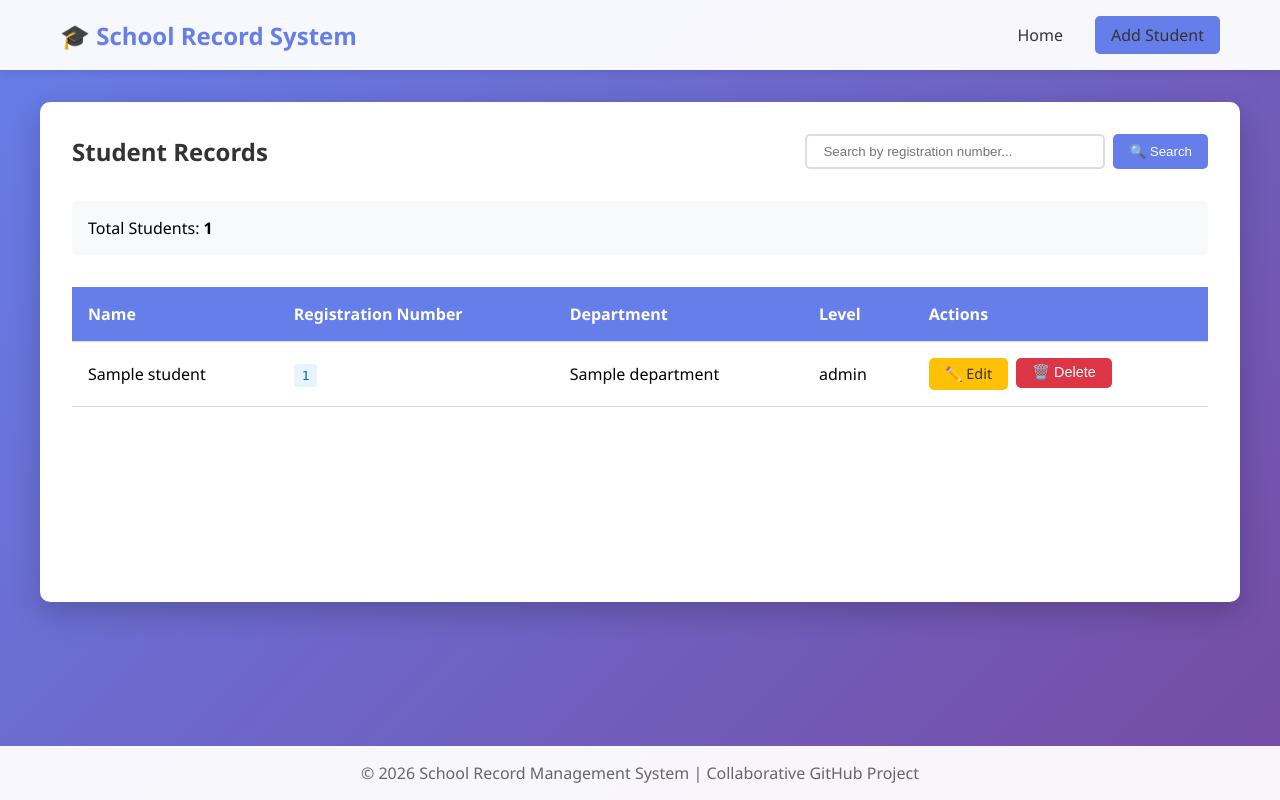
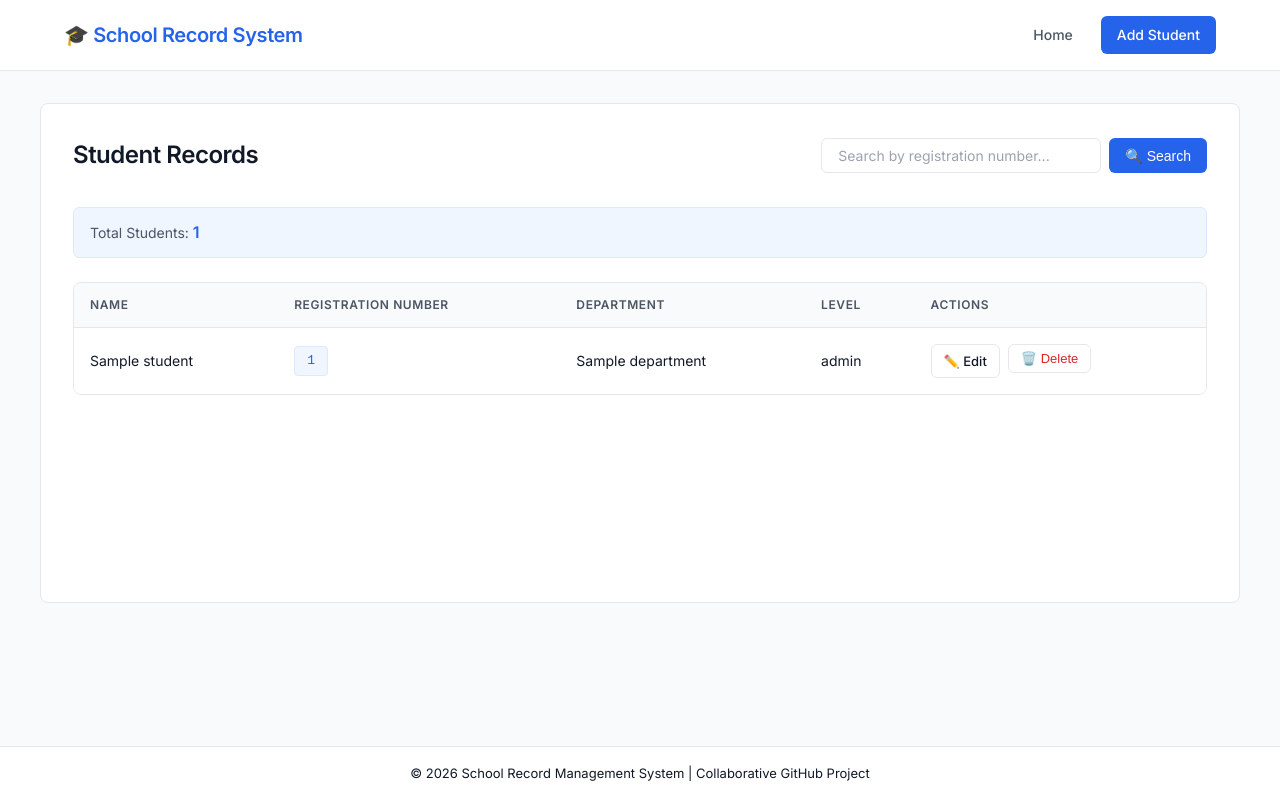
Before and after one commit to codewithtsola/School-Project, a Flask app: template templates/index.html in a window 1280 px wide. Run offline with Flask 3, Linux system fonts and the light colour scheme; the template is opened without the code that fills it: most values are stand-ins (such as "Sample title", 1, 10 or a date in 2020).

Commit message:
Enhance styles with CSS variables and updates.. made the ui use a blue theme and look minimalistic
Added custom CSS variables and updated styles for various elements to improve consistency and design.

```diff
--- a/static/style.css
+++ b/static/style.css
@@ -1,29 +1,51 @@
 /* static/style.css */
+@import url('https://fonts.googleapis.com/css2?family=Inter:wght@300;400;500;600;700&display=swap');
+
 * {
     margin: 0;
     padding: 0;
     box-sizing: border-box;
 }
 
+:root {
+    --primary-blue: #2563eb;
+    --light-blue: #3b82f6;
+    --blue-50: #eff6ff;
+    --blue-100: #dbeafe;
+    --blue-600: #2563eb;
+    --blue-700: #1d4ed8;
+    --white: #ffffff;
+    --gray-50: #f9fafb;
+    --gray-100: #f3f4f6;
+    --gray-200: #e5e7eb;
+    --gray-400: #9ca3af;
+    --gray-600: #4b5563;
+    --gray-900: #111827;
+    --red: #dc2626;
+    --green: #16a34a;
+    --yellow: #eab308;
+}
+
 body {
-    font-family: 'Segoe UI', Tahoma, Geneva, Verdana, sans-serif;
-    background: linear-gradient(135deg, #667eea 0%, #764ba2 100%);
+    font-family: 'Inter', -apple-system, BlinkMacSystemFont, 'Segoe UI', sans-serif;
+    background: var(--gray-50);
     min-height: 100vh;
-    padding-bottom: 60px;
+    color: var(--gray-900);
+    line-height: 1.6;
 }
 
 .container {
     max-width: 1200px;
     margin: 0 auto;
-    padding: 0 20px;
+    padding: 0 24px;
 }
 
 /* Navbar */
 .navbar {
-    background: rgba(255, 255, 255, 0.95);
-    box-shadow: 0 2px 10px rgba(0,0,0,0.1);
-    padding: 1rem 0;
-    margin-bottom: 2rem;
+    background: var(--white);
+    border-bottom: 1px solid var(--gray-200);
+    padding: 16px 0;
+    margin-bottom: 32px;
 }
 
 .navbar .container {
@@ -33,72 +55,97 @@ body {
 }
 
 .logo {
-    color: #667eea;
-    font-size: 1.5rem;
+    color: var(--primary-blue);
+    font-size: 20px;
+    font-weight: 600;
+    letter-spacing: -0.02em;
 }
 
 .nav-links {
     display: flex;
     list-style: none;
-    gap: 1rem;
+    gap: 12px;
     align-items: center;
 }
 
 .nav-links a {
     text-decoration: none;
-    color: #333;
-    padding: 0.5rem 1rem;
-    border-radius: 5px;
-    transition: all 0.3s;
+    color: var(--gray-600);
+    padding: 8px 16px;
+    border-radius: 6px;
+    transition: all 0.2s;
+    font-weight: 500;
+    font-size: 14px;
 }
 
-.nav-links a:hover {
-    background: #f0f0f0;
+.nav-links a:not(.btn-primary):hover {
+    background: var(--gray-100);
+    color: var(--gray-900);
+}
+
+.nav-links .btn-primary {
+    background: var(--primary-blue);
+    color: white;
+}
+
+.nav-links .btn-primary:hover {
+    background: var(--blue-700);
 }
 
 /* Main Content */
 .main-content {
-    background: white;
-    border-radius: 10px;
-    padding: 2rem;
-    box-shadow: 0 10px 30px rgba(0,0,0,0.2);
+    background: var(--white);
+    border-radius: 8px;
+    padding: 32px;
+    border: 1px solid var(--gray-200);
     min-height: 500px;
+    margin-bottom: 80px;
 }
 
 /* Alerts */
 .alert {
-    padding: 1rem;
-    border-radius: 5px;
-    margin-bottom: 1rem;
+    padding: 12px 16px;
+    border-radius: 6px;
+    margin-bottom: 20px;
     display: flex;
     justify-content: space-between;
     align-items: center;
+    font-size: 14px;
+    font-weight: 500;
+    border: 1px solid;
 }
 
 .alert-success {
-    background: #d4edda;
-    color: #155724;
-    border: 1px solid #c3e6cb;
+    background: #f0fdf4;
+    color: var(--green);
+    border-color: #86efac;
 }
 
 .alert-error {
-    background: #f8d7da;
-    color: #721c24;
-    border: 1px solid #f5c6cb;
+    background: #fef2f2;
+    color: var(--red);
+    border-color: #fca5a5;
 }
 
 .alert-warning {
-    background: #fff3cd;
-    color: #856404;
-    border: 1px solid #ffeaa7;
+    background: #fefce8;
+    color: #a16207;
+    border-color: #fde047;
 }
 
 .close-btn {
     background: none;
     border: none;
-    font-size: 1.5rem;
+    font-size: 20px;
     cursor: pointer;
     color: inherit;
+    opacity: 0.6;
+    transition: opacity 0.2s;
+    padding: 0 8px;
+}
+
+.close-btn:hover {
+    opacity: 1;
 }
 
 /* Header Section */
@@ -106,173 +153,243 @@ body {
     display: flex;
     justify-content: space-between;
     align-items: center;
-    margin-bottom: 2rem;
+    margin-bottom: 32px;
     flex-wrap: wrap;
-    gap: 1rem;
+    gap: 16px;
 }
 
 .header-section h2 {
-    color: #333;
+    color: var(--gray-900);
+    font-size: 24px;
+    font-weight: 600;
+    letter-spacing: -0.02em;
 }
 
 /* Search Box */
 .search-box {
     display: flex;
-    gap: 0.5rem;
+    gap: 8px;
+    align-items: center;
 }
 
 .search-box form {
     display: flex;
-    gap: 0.5rem;
+    gap: 8px;
 }
 
 .search-box input {
-    padding: 0.5rem 1rem;
-    border: 2px solid #ddd;
-    border-radius: 5px;
-    width: 300px;
+    padding: 8px 16px;
+    border: 1px solid var(--gray-200);
+    border-radius: 6px;
+    width: 280px;
+    font-size: 14px;
+    transition: all 0.2s;
+    font-family: 'Inter', sans-serif;
+    background: var(--white);
+}
+
+.search-box input:focus {
+    outline: none;
+    border-color: var(--primary-blue);
+    box-shadow: 0 0 0 3px var(--blue-100);
+}
+
+.search-box input::placeholder {
+    color: var(--gray-400);
 }
 
 .search-box button {
-    padding: 0.5rem 1rem;
-    background: #667eea;
+    padding: 8px 16px;
+    background: var(--primary-blue);
     color: white;
     border: none;
-    border-radius: 5px;
+    border-radius: 6px;
     cursor: pointer;
-    transition: all 0.3s;
+    transition: all 0.2s;
+    font-weight: 500;
+    font-size: 14px;
 }
 
 .search-box button:hover {
-    background: #5568d3;
+    background: var(--blue-700);
 }
 
 /* Stats */
 .stats {
-    background: #f8f9fa;
-    padding: 1rem;
-    border-radius: 5px;
-    margin-bottom: 1rem;
+    background: var(--blue-50);
+    padding: 12px 16px;
+    border-radius: 6px;
+    margin-bottom: 24px;
+    border: 1px solid var(--blue-100);
+}
+
+.stats p {
+    margin: 0;
+    font-size: 14px;
+    color: var(--gray-600);
+}
+
+.stats strong {
+    color: var(--primary-blue);
+    font-size: 16px;
+    font-weight: 600;
 }
 
 /* Table */
 .table-container {
     overflow-x: auto;
+    border-radius: 8px;
+    border: 1px solid var(--gray-200);
 }
 
 .student-table {
     width: 100%;
     border-collapse: collapse;
-    margin-top: 1rem;
 }
 
 .student-table thead {
-    background: #667eea;
-    color: white;
+    background: var(--gray-50);
+    border-bottom: 1px solid var(--gray-200);
 }
 
-.student-table th,
+.student-table th {
+    padding: 12px 16px;
+    text-align: left;
+    font-weight: 600;
+    font-size: 12px;
+    text-transform: uppercase;
+    letter-spacing: 0.05em;
+    color: var(--gray-600);
+    border: none;
+}
+
 .student-table td {
-    padding: 1rem;
+    padding: 16px;
     text-align: left;
-    border-bottom: 1px solid #ddd;
+    border-bottom: 1px solid var(--gray-100);
+    font-size: 14px;
+    color: var(--gray-900);
+}
+
+.student-table tbody tr {
+    transition: background 0.2s;
+    background: var(--white);
 }
 
 .student-table tbody tr:hover {
-    background: #f8f9fa;
+    background: var(--gray-50);
+}
+
+.student-table tbody tr:last-child td {
+    border-bottom: none;
 }
 
 .reg-number {
-    background: #e7f3ff;
-    padding: 0.25rem 0.5rem;
-    border-radius: 3px;
-    font-family: monospace;
-    color: #0066cc;
+    background: var(--blue-50);
+    padding: 4px 12px;
+    border-radius: 4px;
+    font-family: 'Courier New', monospace;
+    font-weight: 500;
+    color: var(--primary-blue);
+    font-size: 13px;
+    display: inline-block;
+    border: 1px solid var(--blue-100);
 }
 
 .actions {
     display: flex;
-    gap: 0.5rem;
+    gap: 8px;
 }
 
 /* Buttons */
 .btn-primary {
-    background: #667eea;
+    background: var(--primary-blue);
     color: white;
-    padding: 0.5rem 1.5rem;
+    padding: 8px 16px;
     text-decoration: none;
-    border-radius: 5px;
+    border-radius: 6px;
     border: none;
     cursor: pointer;
-    transition: all 0.3s;
+    transition: all 0.2s;
     display: inline-block;
+    font-weight: 500;
+    font-size: 14px;
 }
 
 .btn-primary:hover {
-    background: #5568d3;
-    transform: translateY(-2px);
+    background: var(--blue-700);
 }
 
 .btn-secondary {
-    background: #6c757d;
-    color: white;
-    padding: 0.5rem 1.5rem;
+    background: var(--white);
+    color: var(--gray-600);
+    padding: 8px 16px;
     text-decoration: none;
-    border-radius: 5px;
-    border: none;
+    border-radius: 6px;
+    border: 1px solid var(--gray-200);
     cursor: pointer;
-    transition: all 0.3s;
+    transition: all 0.2s;
     display: inline-block;
+    font-weight: 500;
+    font-size: 14px;
 }
 
 .btn-secondary:hover {
-    background: #5a6268;
+    background: var(--gray-50);
+    color: var(--gray-900);
 }
 
 .btn-edit {
-    background: #ffc107;
-    color: #333;
-    padding: 0.4rem 1rem;
+    background: var(--white);
+    color: var(--gray-700);
+    padding: 6px 12px;
     text-decoration: none;
-    border-radius: 5px;
-    font-size: 0.9rem;
-    transition: all 0.3s;
+    border-radius: 6px;
+    font-size: 13px;
+    transition: all 0.2s;
+    font-weight: 500;
+    border: 1px solid var(--gray-200);
 }
 
 .btn-edit:hover {
-    background: #e0a800;
+    background: var(--gray-50);
+    border-color: var(--gray-300);
 }
 
 .btn-delete {
-    background: #dc3545;
-    color: white;
-    padding: 0.4rem 1rem;
-    border: none;
-    border-radius: 5px;
-    font-size: 0.9rem;
+    background: var(--white);
+    color: var(--red);
+    padding: 6px 12px;
+    border: 1px solid var(--gray-200);
+    border-radius: 6px;
+    font-size: 13px;
     cursor: pointer;
-    transition: all 0.3s;
+    transition: all 0.2s;
+    font-weight: 500;
 }
 
 .btn-delete:hover {
-    background: #c82333;
+    background: #fef2f2;
+    border-color: #fca5a5;
 }
 
 /* Empty State */
 .empty-state {
     text-align: center;
-    padding: 3rem;
+    padding: 64px 32px;
 }
 
 .empty-state h3 {
-    font-size: 2rem;
-    color: #666;
-    margin-bottom: 1rem;
+    font-size: 18px;
+    color: var(--gray-400);
+    margin-bottom: 8px;
+    font-weight: 500;
 }
 
 .empty-state p {
-    color: #999;
-    margin-bottom: 2rem;
+    color: var(--gray-400);
+    margin-bottom: 24px;
+    font-size: 14px;
 }
 
 /* Forms */
@@ -344,14 +471,32 @@ footer {
     position: fixed;
     bottom: 0;
     width: 100%;
-    background: rgba(255, 255, 255, 0.95);
-    padding: 1rem;
+    background: var(--white);
+    padding: 16px;
     text-align: center;
-    color: #666;
+    color: var(--gray-500);
+    border-top: 1px solid var(--gray-200);
+    font-size: 13px;
+}
+
+footer p {
+    margin: 0;
+    font-weight: 400;
 }
 
 /* Responsive */
 @media (max-width: 768px) {
+    .container {
+        padding: 0 16px;
+    }
+
+    .main-content {
+        padding: 20px;
+        border-radius: 0;
+        border-left: none;
+        border-right: none;
+    }
+
     .header-section {
         flex-direction: column;
         align-items: flex-start;
@@ -359,17 +504,82 @@ footer {
 
     .search-box {
         width: 100%;
+        flex-direction: column;
+    }
+
+    .search-box form {
+        width: 100%;
     }
 
     .search-box input {
         width: 100%;
     }
 
+    .search-box button {
+        width: 100%;
+    }
+
     .student-table {
-        font-size: 0.9rem;
+        font-size: 13px;
+    }
+
+    .student-table th,
+    .student-table td {
+        padding: 12px;
     }
 
     .actions {
         flex-direction: column;
+        width: 100%;
+    }
+
+    .btn-edit,
+    .btn-delete {
+        width: 100%;
+        text-align: center;
+    }
+
+    .logo {
+        font-size: 18px;
+    }
+
+    .nav-links {
+        gap: 8px;
+    }
+
+    .nav-links a {
+        padding: 6px 12px;
+        font-size: 13px;
     }
 }
+
+/* Custom Scrollbar */
+::-webkit-scrollbar {
+    width: 8px;
+    height: 8px;
+}
+
+::-webkit-scrollbar-track {
+    background: var(--gray-100);
+}
+
+::-webkit-scrollbar-thumb {
+    background: var(--gray-300);
+    border-radius: 4px;
+}
+
+::-webkit-scrollbar-thumb:hover {
+    background: var(--gray-400);
+}
+
+/* Clean focus states */
+button:focus,
+a:focus,
+input:focus {
+    outline: none;
+}
+
+/* Smooth transitions */
+* {
+    transition: background-color 0.2s, border-color 0.2s, color 0.2s;
+}
```
Also changed, not shown: other parts of static/style.css (+27 -17 lines).
